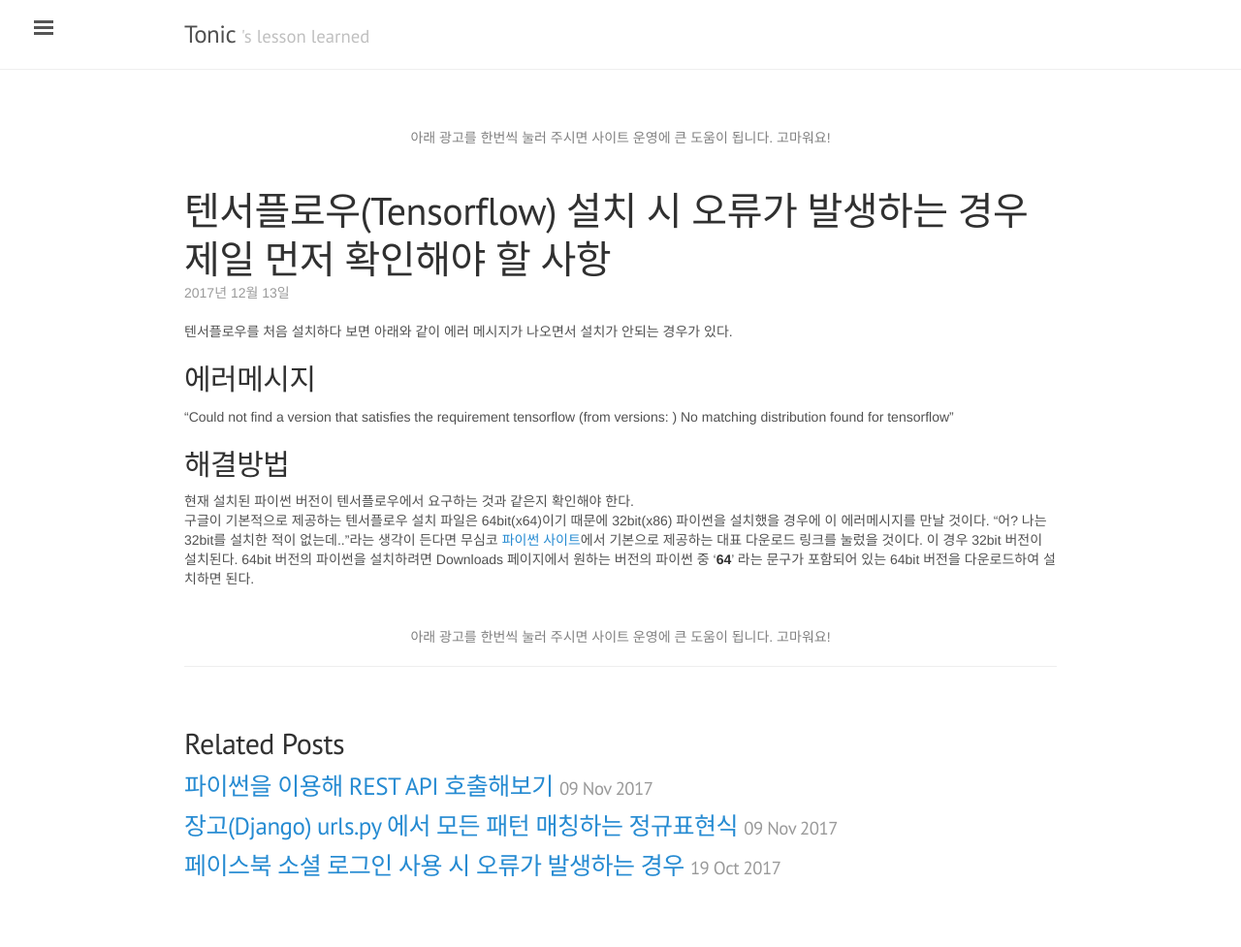
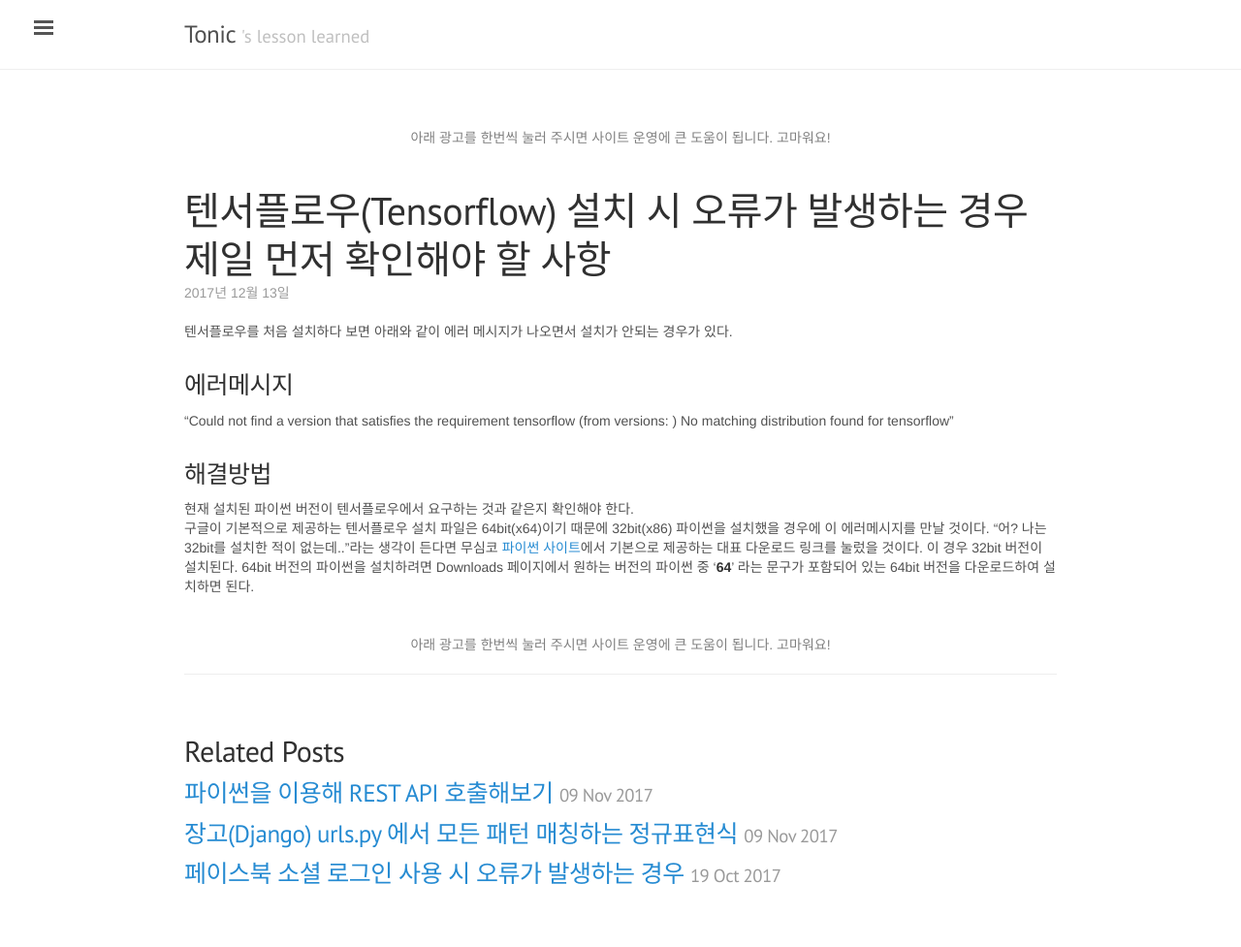
Before and after one commit to jwkcp/jwkcp.github.com, a Jekyll site: the page built from _posts/2017-12-13-tensorflow-install-error.md, in a window 1280 px wide. Shown: the whole page at 97% size. Built offline with Jekyll 4.4.1, drawn with Linux system fonts in a browser that asks for light colours; comment, search, counter and statistics services are not loaded.

Commit message:
소제목 크기를 h3로 변경함

```diff
--- a/_posts/2017-12-13-tensorflow-install-error.md
+++ b/_posts/2017-12-13-tensorflow-install-error.md
@@ -7,10 +7,10 @@
 
 텐서플로우를 처음 설치하다 보면 아래와 같이 에러 메시지가 나오면서 설치가 안되는 경우가 있다.
 
-## 에러메시지
+### 에러메시지
 "Could not find a version that satisfies the requirement tensorflow (from versions: ) No matching distribution found for tensorflow"
 
-## 해결방법
+### 해결방법
 현재 설치된 파이썬 버전이 텐서플로우에서 요구하는 것과 같은지 확인해야 한다.
 구글이 기본적으로 제공하는 텐서플로우 설치 파일은 64bit(x64)이기 때문에 32bit(x86) 파이썬을 설치했을 경우에 이 에러메시지를 만날 것이다.
 "어? 나는 32bit를 설치한 적이 없는데.."라는 생각이 든다면 무심코 [파이썬 사이트](https://www.python.org)에서 기본으로 제공하는 대표 다운로드 링크를 눌렀을 것이다. 이 경우 32bit 버전이 설치된다. 64bit 버전의 파이썬을 설치하려면 Downloads 페이지에서 원하는 버전의 파이썬 중 '**64**' 라는 문구가 포함되어 있는 64bit 버전을 다운로드하여 설치하면 된다.
```
